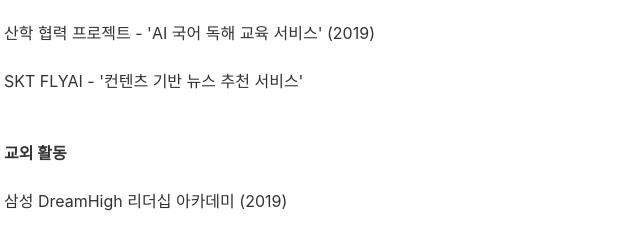
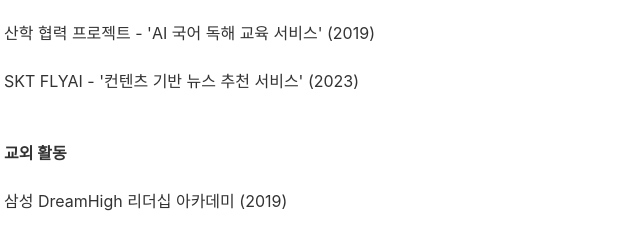
Before and after one commit to frica12/frica12.github.io, a Gatsby site: page /page3 in a window 1280 px wide. Shown: the part 475-709 px from the top of the page, 236-876 px from the left. Built offline with nearby package versions, Linux system fonts and the light colour scheme; Gatsby itself is replaced by a stand-in of ours.

Commit message:
0526_1653

```diff
--- a/src/pages/page3.js
+++ b/src/pages/page3.js
@@ -19,7 +19,7 @@ const Page3 = () => (
       <b>프로젝트</b>
     </p>
     <p>산학 협력 프로젝트 - 'AI 국어 독해 교육 서비스' (2019)</p>
-    <p>SKT FLYAI - '컨텐츠 기반 뉴스 추천 서비스'</p>
+    <p>SKT FLYAI - '컨텐츠 기반 뉴스 추천 서비스' (2023)</p>
     <br></br>
     <p>
       <b>교외 활동</b>
```
